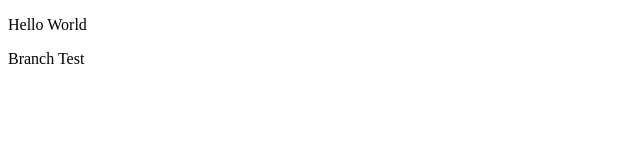
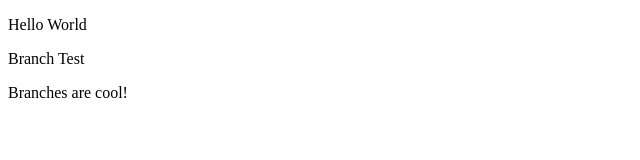
Before and after one commit to Dylan-101/Github-practise, a plain HTML site: page Index.html in a window 1280 px wide. Shown: the whole page, without its empty margins (0-640 px from the left). Drawn offline with Linux system fonts and the light colour scheme.

Commit message:
Update Index.html

```diff
--- a/Index.html
+++ b/Index.html
@@ -8,5 +8,6 @@
 <body>
     <p>Hello World</p>
     <p>Branch Test</p>
+    <p>Branches are cool!</p>
 </body>
 </html>
```
